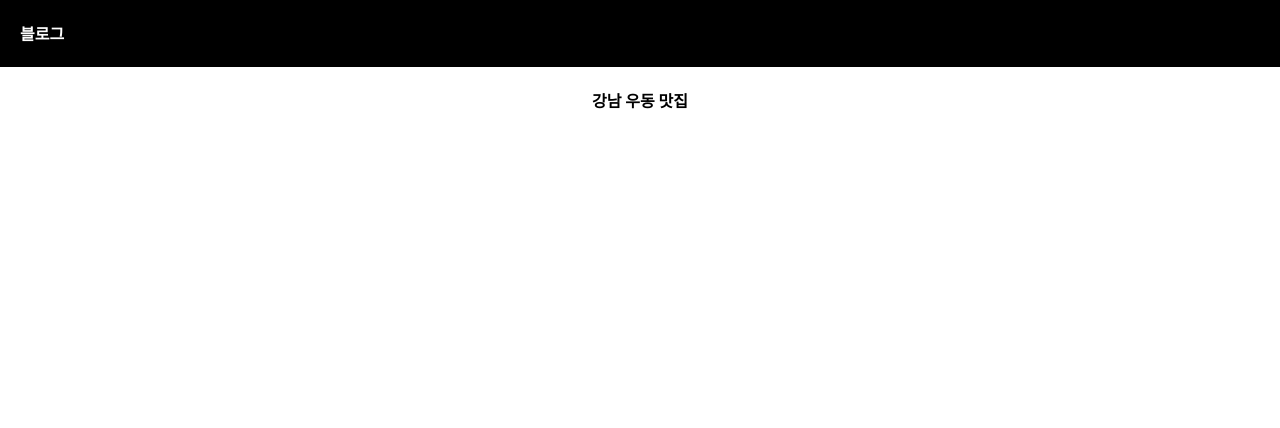
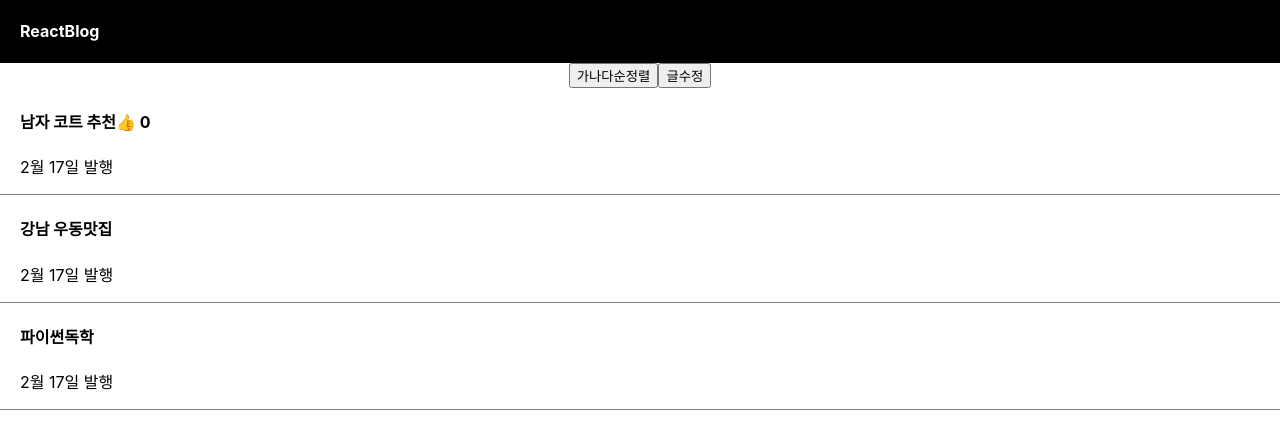
Before and after one commit to sengmin14/React_Study, a React (Create React App) app in the folder blog/: page / in a window 1280 px wide. Shown: the top 428 px of the page. Built offline with nearby package versions, Linux system fonts and the light colour scheme.

Commit message:
feat : 리스트 출력 - 리스트 좋아요 버튼 기능 추가 - 리스트 가나다순 정렬 기능 추가

```diff
--- a/blog/src/App.css
+++ b/blog/src/App.css
@@ -1,5 +1,15 @@
 .App {
     text-align: center;
+}
+
+div {
+    box-sizing: border-box;
+}
+
+.list {
+    padding-left: 20px;
+    text-align: left;
+    border-bottom: 1px solid grey;
 }
 
 .black-nav {
--- a/blog/src/App.js
+++ b/blog/src/App.js
@@ -1,14 +1,59 @@
+/*eslint-disable*/
 import './App.css';
+import { useState } from 'react';
 
 function App() {
     let post = '강남 우동 맛집';
+    let [글제목, 글제목변경] = useState(['남자 코트 추천', '강남 우동맛집', '파이썬독학']);
+    let [따봉, 따봉변경] = useState(0);
 
     return (
         <div className="App">
             <div className="black-nav">
-                <h4>블로그</h4>
+                <h4>ReactBlog</h4>
             </div>
-            <h4>{post}</h4>
+
+            <button
+                onClick={() => {
+                    let copy = [...글제목];
+                    copy.sort();
+                    글제목변경(copy);
+                }}
+            >
+                가나다순정렬
+            </button>
+
+            <button
+                onClick={() => {
+                    let copy = [...글제목];
+                    copy[0] = '여자 코트 추천';
+                    글제목변경(copy);
+                }}
+            >
+                글수정
+            </button>
+            <div className="list">
+                <h4>
+                    {글제목[0]}
+                    <span
+                        onClick={() => {
+                            따봉변경(따봉 + 1);
+                        }}
+                    >
+                        👍
+                    </span>{' '}
+                    {따봉}
+                </h4>
+                <p>2월 17일 발행</p>
+            </div>
+            <div className="list">
+                <h4>{글제목[1]}</h4>
+                <p>2월 17일 발행</p>
+            </div>
+            <div className="list">
+                <h4>{글제목[2]}</h4>
+                <p>2월 17일 발행</p>
+            </div>
         </div>
     );
 }
```
